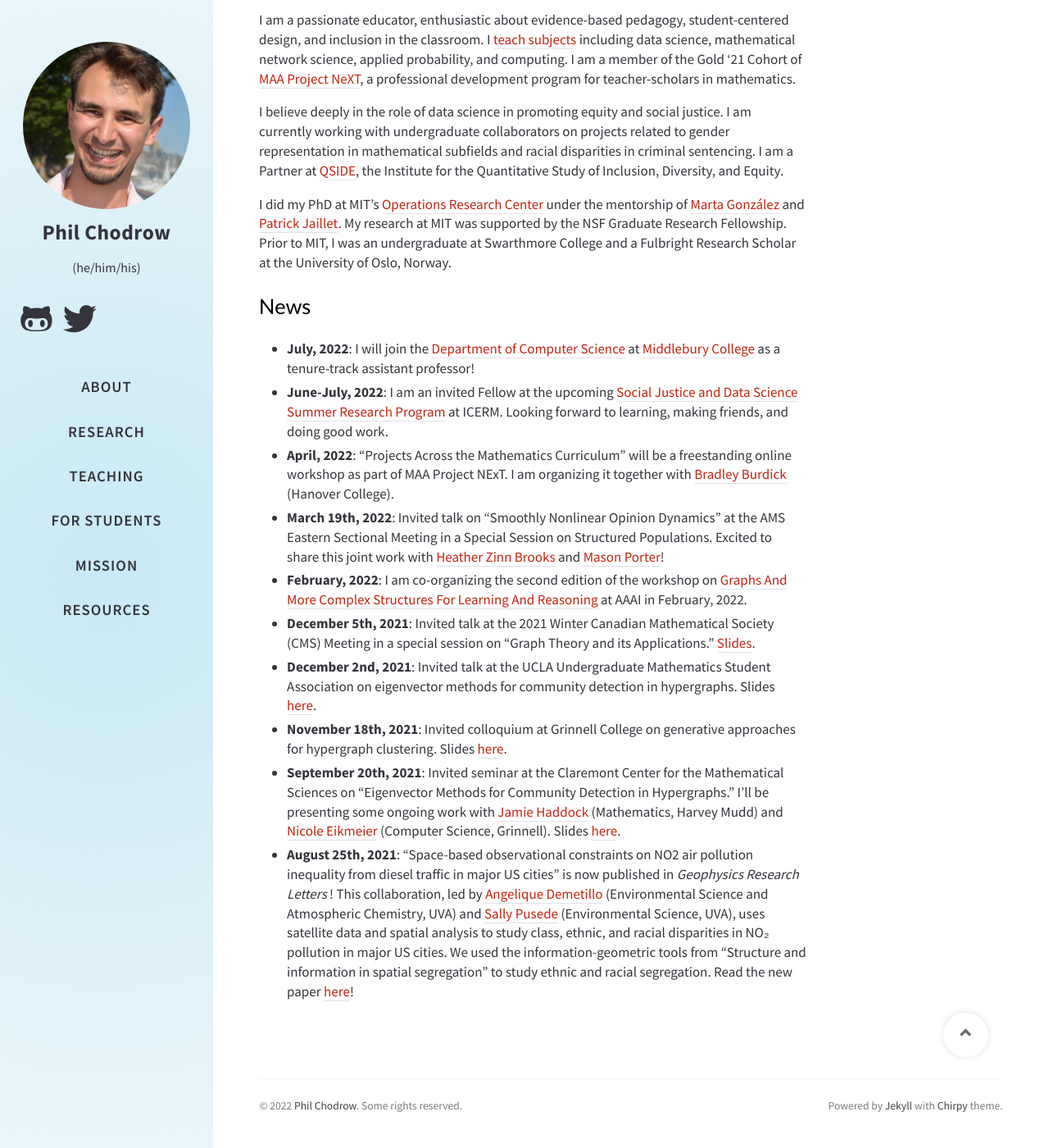
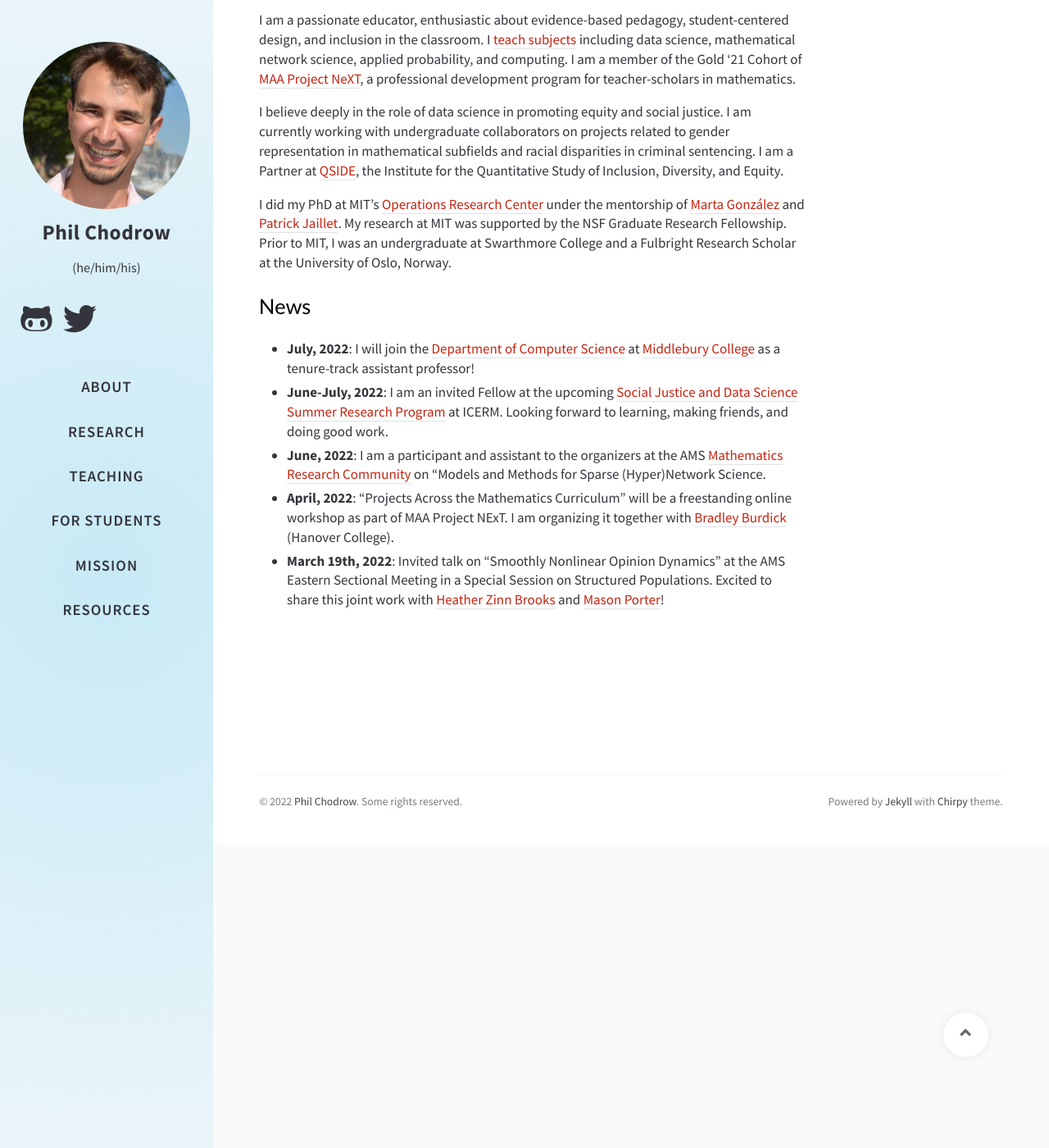
Before and after one commit to PhilChodrow/UCLA-website, a Jekyll site: the page built from index.md, in a window 1280 px wide and 1400 px high, scrolled down 371 px. Shown: the whole window at 82% size. Built offline with Jekyll 4.4.1, drawn with Linux system fonts in a browser that asks for light colours; nearby versions of some CDN libraries; comment, search, counter and statistics services are not loaded; a style sheet for code colours, icons or effects is not loaded; some of the changed text lies outside the part shown.

```diff
--- a/index.md
+++ b/index.md
@@ -7,7 +7,7 @@ order: 2
 
 # About
 
-**I am moving!** I'll be joining the [Department of Computer Science](https://www.middlebury.edu/academics/cs) at [Middlebury College](https://www.middlebury.edu/#story645114) starting next fall.
+**I am moving!** I'll join the [Department of Computer Science](https://www.middlebury.edu/academics/cs) at [Middlebury College](https://www.middlebury.edu/#story645114) starting next fall.
 
 I am currently a Hedrick Visiting Assistant Adjunct Professor in the Department of Mathematics at UCLA, where I am mentored by Mason Porter. My interests include network science, nonlinear dynamics, applied probability, and machine learning. In [my research](/research), I build principled tools for studying the structure and dynamics of complex, networked systems. Recently, I've been thinking about spectral properties of hypergraphs, dominance hierarchies in biosocial systems, and nonlinear opinion dynamics on graphs.
 
@@ -21,13 +21,14 @@ I did my PhD at MIT's [Operations Research Center](https://www.mit.edu/~orc/) un
 
 - **July, 2022**: I will join the [Department of Computer Science](https://www.middlebury.edu/academics/cs) at [Middlebury College](https://www.middlebury.edu/#story645114) as a tenure-track assistant professor!
 - **June-July, 2022**: I am an invited Fellow at the upcoming [Social Justice and Data Science Summer Research Program](https://icerm.brown.edu/programs/ep-22-dssj/) at ICERM. Looking forward to learning, making friends, and doing good work.
+- **June, 2022**: I am a participant and assistant to the organizers at the AMS [Mathematics Research Community](https://www.ams.org/programs/research-communities/2022MRC-HyperNet) on "Models and Methods for Sparse (Hyper)Network Science.
 - **April, 2022**: "Projects Across the Mathematics Curriculum" will be a freestanding online workshop as part of MAA Project NExT. I am organizing it together with [Bradley Burdick](https://sites.google.com/view/bradleylewisburdick) (Hanover College).
 - **March 19th, 2022**: Invited talk on "Smoothly Nonlinear Opinion Dynamics" at the AMS Eastern Sectional Meeting in a Special Session on Structured Populations. Excited to share this joint work with [Heather Zinn Brooks](https://math.hmc.edu/hzinnbrooks/) and [Mason Porter](https://www.math.ucla.edu/~mason/)!
-- **February, 2022**: I am co-organizing the second edition of the workshop on [Graphs And More Complex Structures For Learning And Reasoning](https://sites.google.com/view/gclr2021/speakers) at AAAI in February, 2022.
+<!-- - **February, 2022**: I am co-organizing the second edition of the workshop on [Graphs And More Complex Structures For Learning And Reasoning](https://sites.google.com/view/gclr2021/speakers) at AAAI in February, 2022.  -->
 <!-- - **January 24th, 2021**: Invited colloquium at Swarthmore College on eigenvector methods for hypergraph community detection. Slides [here](http://www.philchodrow.com/talks/swat-2022/#1).  -->
 <!-- - **January 13th, 2021**: Invited colloquium at Wesleyan University on on generative approaches for hypergraph clustering. Slides [here](http://www.philchodrow.com/talks/wesleyan-2022/#1).  -->
-- **December 5th, 2021**: Invited talk at the 2021 Winter Canadian Mathematical Society (CMS) Meeting in a special session on "Graph Theory and its Applications." [Slides](http://www.philchodrow.com/talks/hypergraph-spectral/CMS).
-- **December 2nd, 2021**: Invited talk at the UCLA Undergraduate Mathematics Student Association on eigenvector methods for community detection in hypergraphs. Slides [here](http://www.philchodrow.com/talks/hypergraph-spectral/umsa#1).
-- **November 18th, 2021**: Invited colloquium at Grinnell College on generative approaches for hypergraph clustering. Slides [here](http://www.philchodrow.com/talks/grinnell-2021).
-- **September 20th, 2021**: Invited seminar at the Claremont Center for the Mathematical Sciences on "Eigenvector Methods for Community Detection in Hypergraphs." I'll be presenting some ongoing work with [Jamie Haddock](https://www.math.ucla.edu/~jhaddock/) (Mathematics, Harvey Mudd) and [Nicole Eikmeier](https://eikmeier.sites.grinnell.edu/) (Computer Science, Grinnell). Slides [here](http://www.philchodrow.com/talks/hypergraph-spectral/#1).
-- **August 25th, 2021**: "Space-based observational constraints on NO2 air pollution inequality from diesel traffic in major US cities" is now published in *Geophysics Research Letters*! This collaboration, led by [Angelique Demetillo](https://maryangelique.com) (Environmental Science and Atmospheric Chemistry, UVA) and [Sally Pusede](https://pusede.evsc.virginia.edu) (Environmental Science, UVA), uses satellite data and spatial analysis to study class, ethnic, and racial disparities in NO₂ pollution in major US cities. We used the information-geometric tools from "Structure and information in spatial segregation" to study ethnic and racial segregation. Read the new paper [here](https://agupubs.onlinelibrary.wiley.com/doi/10.1029/2021GL094333)!
+<!-- - **December 5th, 2021**: Invited talk at the 2021 Winter Canadian Mathematical Society (CMS) Meeting in a special session on "Graph Theory and its Applications." [Slides](http://www.philchodrow.com/talks/hypergraph-spectral/CMS). -->
+<!-- - **December 2nd, 2021**: Invited talk at the UCLA Undergraduate Mathematics Student Association on eigenvector methods for community detection in hypergraphs. Slides [here](http://www.philchodrow.com/talks/hypergraph-spectral/umsa#1). -->
+<!-- - **November 18th, 2021**: Invited colloquium at Grinnell College on generative approaches for hypergraph clustering. Slides [here](http://www.philchodrow.com/talks/grinnell-2021). -->
+<!-- - **September 20th, 2021**: Invited seminar at the Claremont Center for the Mathematical Sciences on "Eigenvector Methods for Community Detection in Hypergraphs." I'll be presenting some ongoing work with [Jamie Haddock](https://www.math.ucla.edu/~jhaddock/) (Mathematics, Harvey Mudd) and [Nicole Eikmeier](https://eikmeier.sites.grinnell.edu/) (Computer Science, Grinnell). Slides [here](http://www.philchodrow.com/talks/hypergraph-spectral/#1). -->
+<!-- - **August 25th, 2021**: "Space-based observational constraints on NO2 air pollution inequality from diesel traffic in major US cities" is now published in *Geophysics Research Letters*! This collaboration, led by [Angelique Demetillo](https://maryangelique.com) (Environmental Science and Atmospheric Chemistry, UVA) and [Sally Pusede](https://pusede.evsc.virginia.edu) (Environmental Science, UVA), uses satellite data and spatial analysis to study class, ethnic, and racial disparities in NO₂ pollution in major US cities. We used the information-geometric tools from "Structure and information in spatial segregation" to study ethnic and racial segregation. Read the new paper [here](https://agupubs.onlinelibrary.wiley.com/doi/10.1029/2021GL094333)! -->
```
Also changed, not shown: _tabs/teaching.md (+4 -4 lines).
